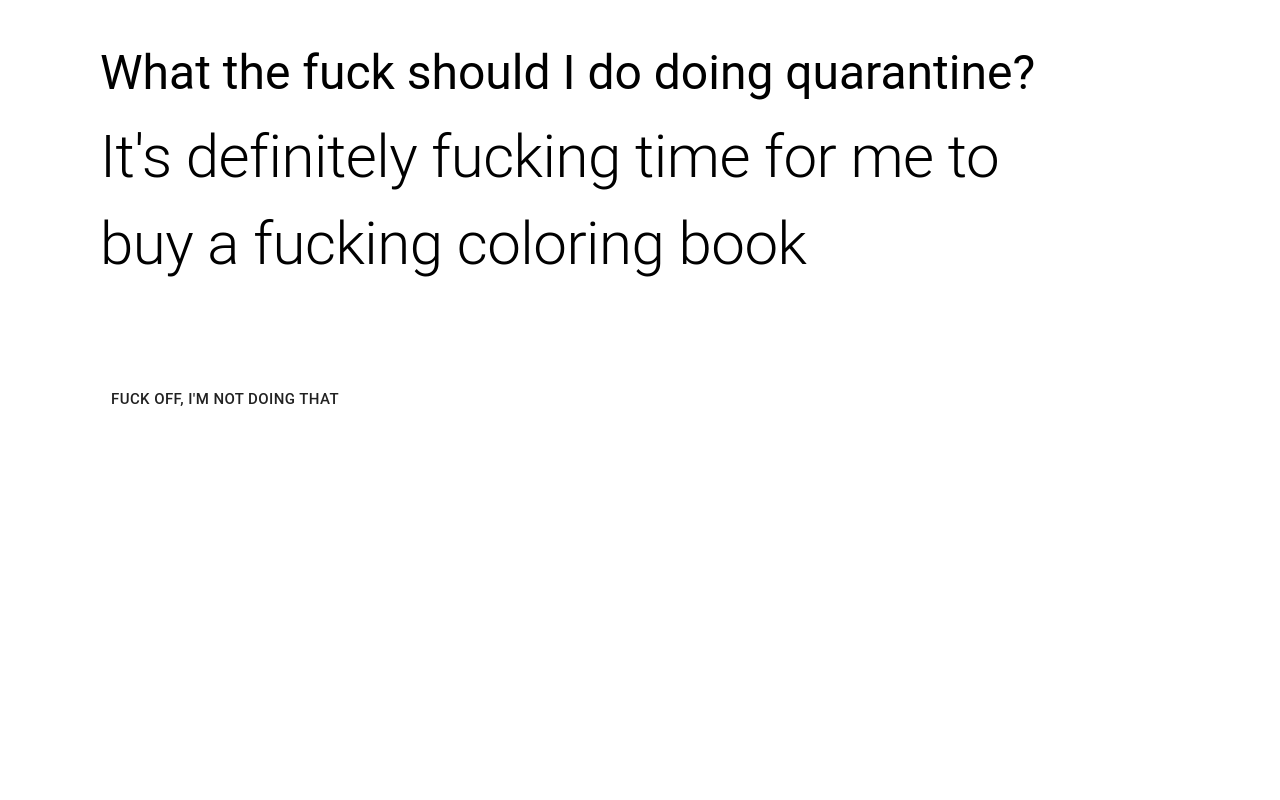
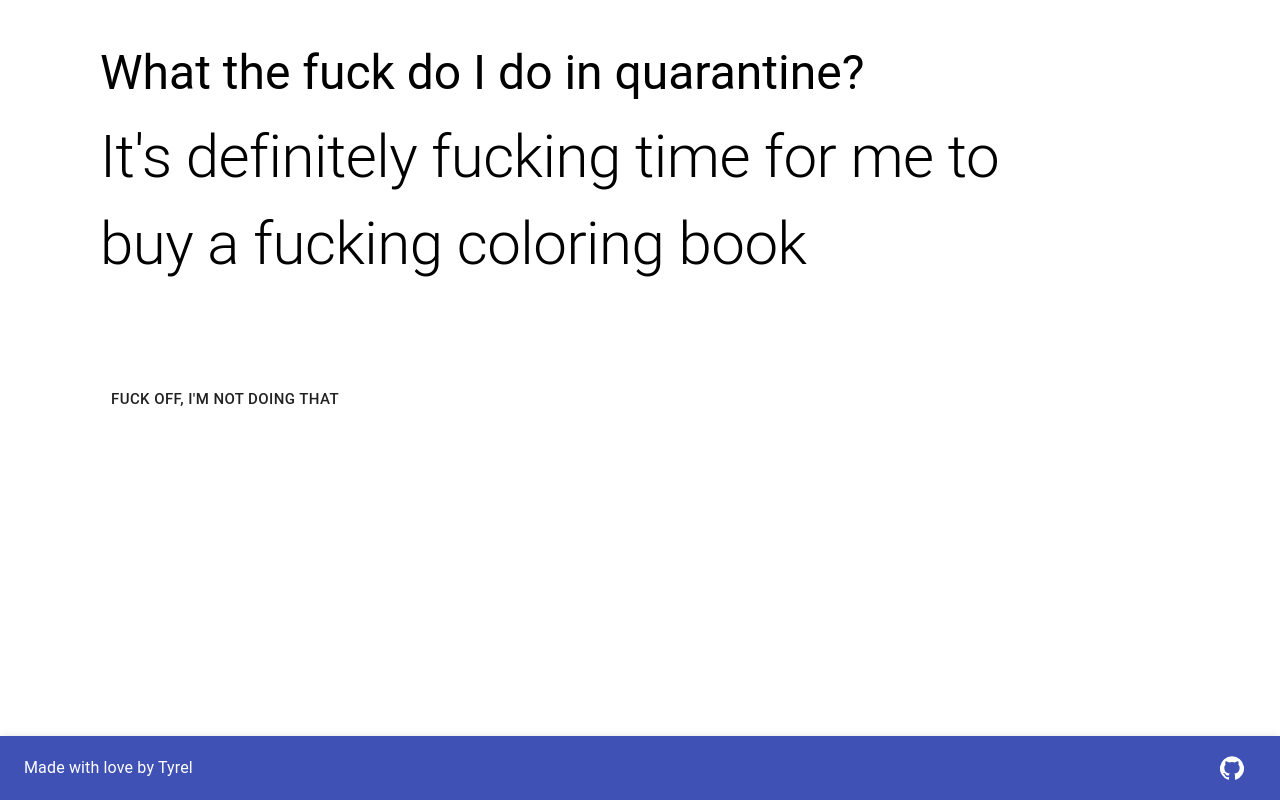
Before and after one commit to Tyresius92/wtf-site, a React (Create React App) app: page / in a window 1280 px wide. Shown: the top 800 px of the page. Built offline with nearby package versions, Linux system fonts and the light colour scheme.

Commit message:
make it nicer

```diff
--- a/package.json
+++ b/package.json
@@ -4,6 +4,7 @@
   "private": true,
   "dependencies": {
     "@material-ui/core": "^4.10.1",
+    "@material-ui/icons": "^4.9.1",
     "@testing-library/jest-dom": "^4.2.4",
     "@testing-library/react": "^9.5.0",
     "@testing-library/user-event": "^7.2.1",
--- a/public/index.html
+++ b/public/index.html
@@ -24,7 +24,7 @@
       work correctly both with client-side routing and a non-root public URL.
       Learn how to configure a non-root public URL by running `npm run build`.
     -->
-    <title>React App</title>
+    <title>What The Fuck Should I Do In Quarantine?</title>
   </head>
   <body>
     <noscript>You need to enable JavaScript to run this app.</noscript>
--- a/src/components/App.js
+++ b/src/components/App.js
@@ -1,10 +1,22 @@
 import React, { useState } from 'react';
-import { Button, Container, Typography, makeStyles } from '@material-ui/core';
+import {
+  AppBar,
+  Button,
+  Container,
+  Typography,
+  makeStyles,
+  IconButton,
+  Toolbar,
+} from '@material-ui/core';
+import GitHubIcon from '@material-ui/icons/GitHub';
 import utils from '../utils';
 
 const { generateHeaderText, generateBodyText, generateButtonText } = utils;
 
-const useStyles = makeStyles({
+const useStyles = makeStyles(theme => ({
+  root: {
+    flexGrow: 1,
+  },
   container: {
     margin: '0 75px',
     padding: '25px',
@@ -21,7 +33,14 @@ const useStyles = makeStyles({
   nextButton: {
     marginTop: '20px',
   },
-});
+  appBar: {
+    top: 'auto',
+    bottom: 0,
+  },
+  madeWithLove: {
+    flexGrow: 1,
+  },
+}));
 
 const App = () => {
   const classes = useStyles();
@@ -37,9 +56,10 @@ const App = () => {
   };
 
   return (
+    <div className={classes.root}>
       <Container className={classes.container}>
         <Typography variant="h3" className={classes.title}>
-        What the fuck should I do doing quarantine?
+          What the fuck do I do in quarantine?
         </Typography>
         <Typography variant="h2" className={classes.text}>
           {header}
@@ -50,10 +70,28 @@ const App = () => {
           </Typography>
         </div>
 
-      <Button size="large" className={classes.nextButton} onClick={getAnother}>
+        <Button
+          size="large"
+          className={classes.nextButton}
+          onClick={getAnother}
+        >
           {anotherText}
         </Button>
       </Container>
+      <AppBar position="fixed" className={classes.appBar}>
+        <Toolbar>
+          <Typography className={classes.madeWithLove}>
+            Made with love by Tyrel
+          </Typography>
+          <IconButton
+            color="inherit"
+            href="https://github.com/Tyresius92/wtf-site"
+          >
+            <GitHubIcon color="inherit" />
+          </IconButton>
+        </Toolbar>
+      </AppBar>
+    </div>
   );
 };
 
```
Also changed, not shown: 2 other files (tests, documents, lock files or other folders). Lines whose indentation alone changed are shown as unchanged.
